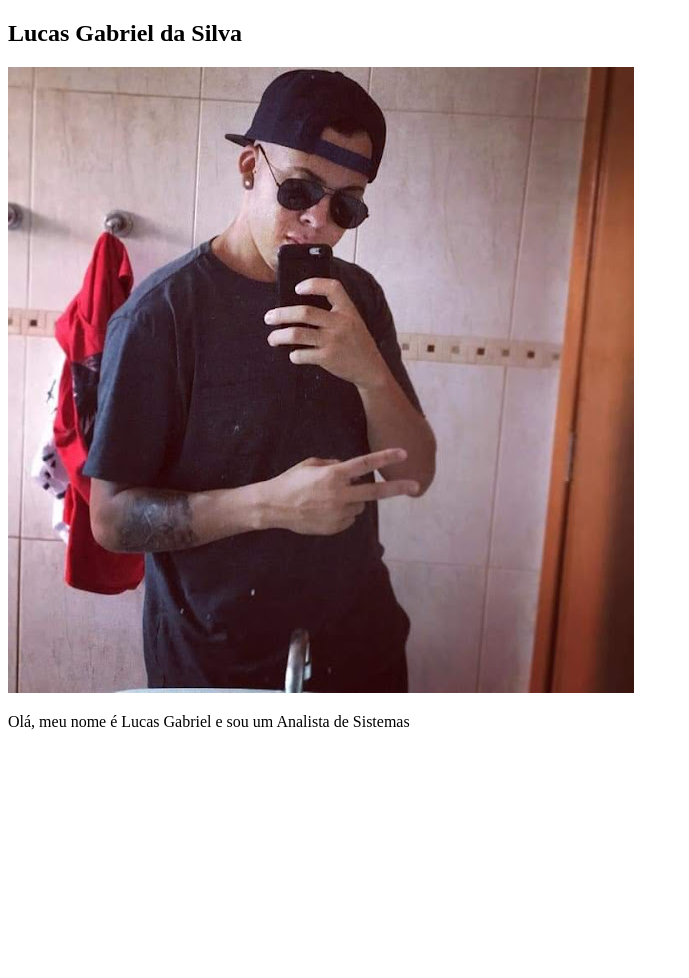
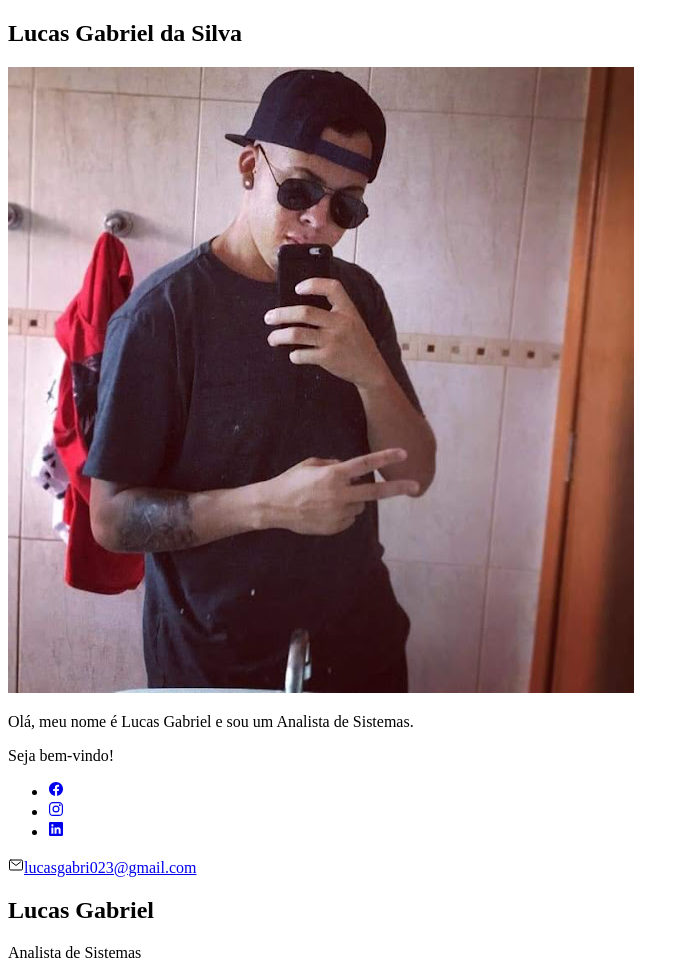
Before and after one commit to LucasGabriel023/lucasgabriel023.github.io, a plain HTML site: page index.html in a window 1280 px wide. Shown: the whole page, without its empty margins (0-689 px from the left). Before the commit the page ends 800 px from the top, so only its background shows below. Drawn offline with nearby package versions, Linux system fonts and the light colour scheme; files that its build step writes are made by us from their sources.

Commit message:
atualizacao

```diff
--- a/index.html
+++ b/index.html
@@ -15,11 +15,23 @@
 </head>
 <body>
     <main id="container">
-    <aside id="bio-container"></aside>
-    <section id="about-container">
+    <aside id="bio-container">
         <h2>Lucas Gabriel da Silva</h2>
         <img src="img/image.jpg" alt="Lucas Gabriel">
-        <p>Olá, meu nome é Lucas Gabriel e sou um <span class="highlight">Analista de Sistemas</span></p>
+        <p>Olá, meu nome é Lucas Gabriel e sou um <span class="highlight">Analista de Sistemas</span>.</p>
+        <p id="welcome-text">Seja bem-vindo!</p>
+        <ul id="social-container">
+            <li><a href="#" target="_blank"><ion-icon name="logo-facebook"></ion-icon></a></li>
+            <li><a href="#" target="_blank"><ion-icon name="logo-instagram"></ion-icon></a></li>
+            <li><a href="#" target="_blank"><ion-icon name="logo-linkedin"></ion-icon></a></li>
+        </ul>
+        <div id="email-container">
+            <ion-icon name="mail-outline"></ion-icon><a href="mailto:lucasgabri023@gmail.com">lucasgabri023@gmail.com</a>
+        </div>
+    </aside>
+    <section id="about-container">
+        <h1 id="name">Lucas Gabriel</h1>
+        <p id="title"><span class="highlight">Analista de Sistemas</span></p>
     </section>
     </main>
     <script type="module" src="https://unpkg.com/ionicons@7.1.0/dist/ionicons/ionicons.esm.js"></script>
--- a/styles.css
+++ b/styles.css
@@ -33,7 +33,3 @@
     font-weight: 900;
     font-style: italic;
   }
-
-h1 {
-    color: red;
-}
```
